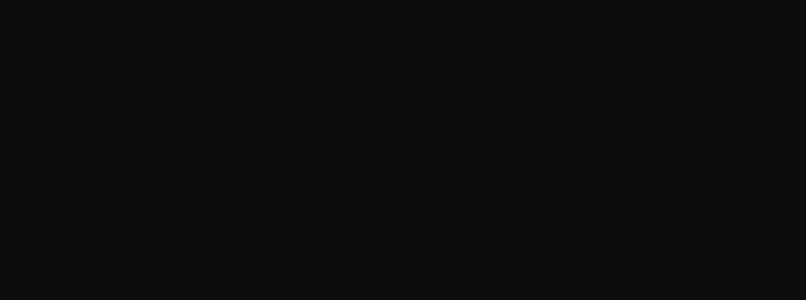
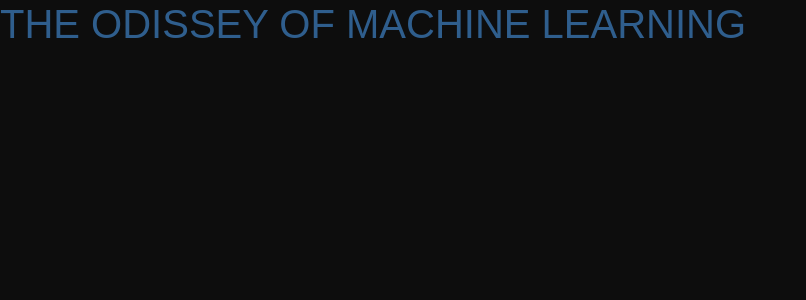
Before and after one commit to flohms18/odissey-ml, a Vue app: page / in a window 1280 px wide. Shown: the top 300 px of the page, without its empty margins (0-806 px from the left). Built offline with nearby package versions, Linux system fonts and the light colour scheme; a web font is replaced by a local one.

Commit message:
Main title added

```diff
--- a/src/assets/global.css
+++ b/src/assets/global.css
@@ -14,6 +14,4 @@
 }
 
 .Main_Title {
-  color: var(--blue-color);
-  font-family: OdisseyFont, sans-serif;
 }
--- a/src/components/Odissey.vue
+++ b/src/components/Odissey.vue
@@ -1,13 +1,19 @@
 <script setup>
+import { onMounted } from 'vue';
 import Footer from './Footer.vue';
 import Header from './Header.vue';
 
-
+onMounted(() => {
+  const OdisseyTitle = document.getElementById('main-title');
+  OdisseyTitle.textContent = OdisseyTitle.textContent.toUpperCase()
+});
 </script>
 
 <template>
     <Header></Header>
-
+    <div class="d-flex">
+        <h1 id="main-title">The odissey of Machine Learning</h1>
+    </div>
     <Footer></Footer>
 </template>
 
@@ -19,6 +25,10 @@
   --red-color : #ce2127;
 }
 
+#main-title {
+    color: var(--blue-color);
+    font-family: OdisseyFont, sans-serif;
 
+}
 
 </style>
```
